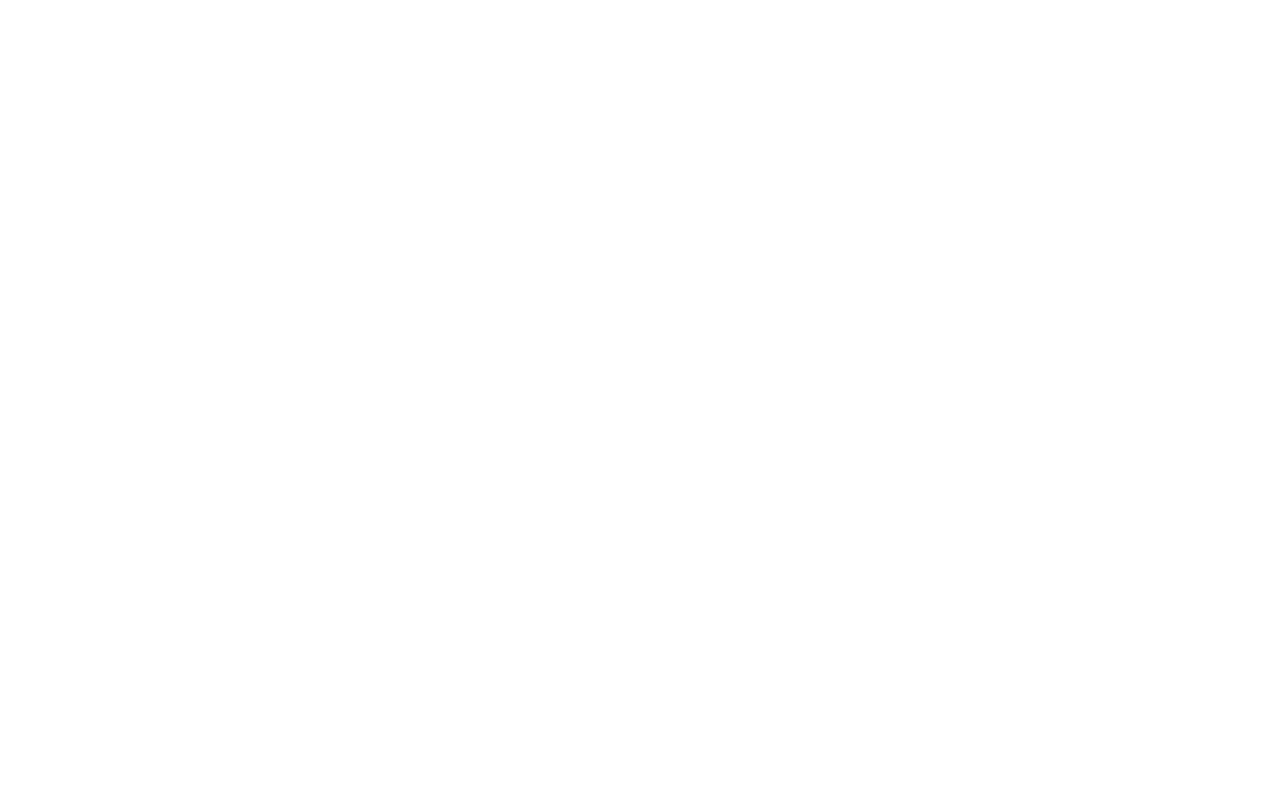
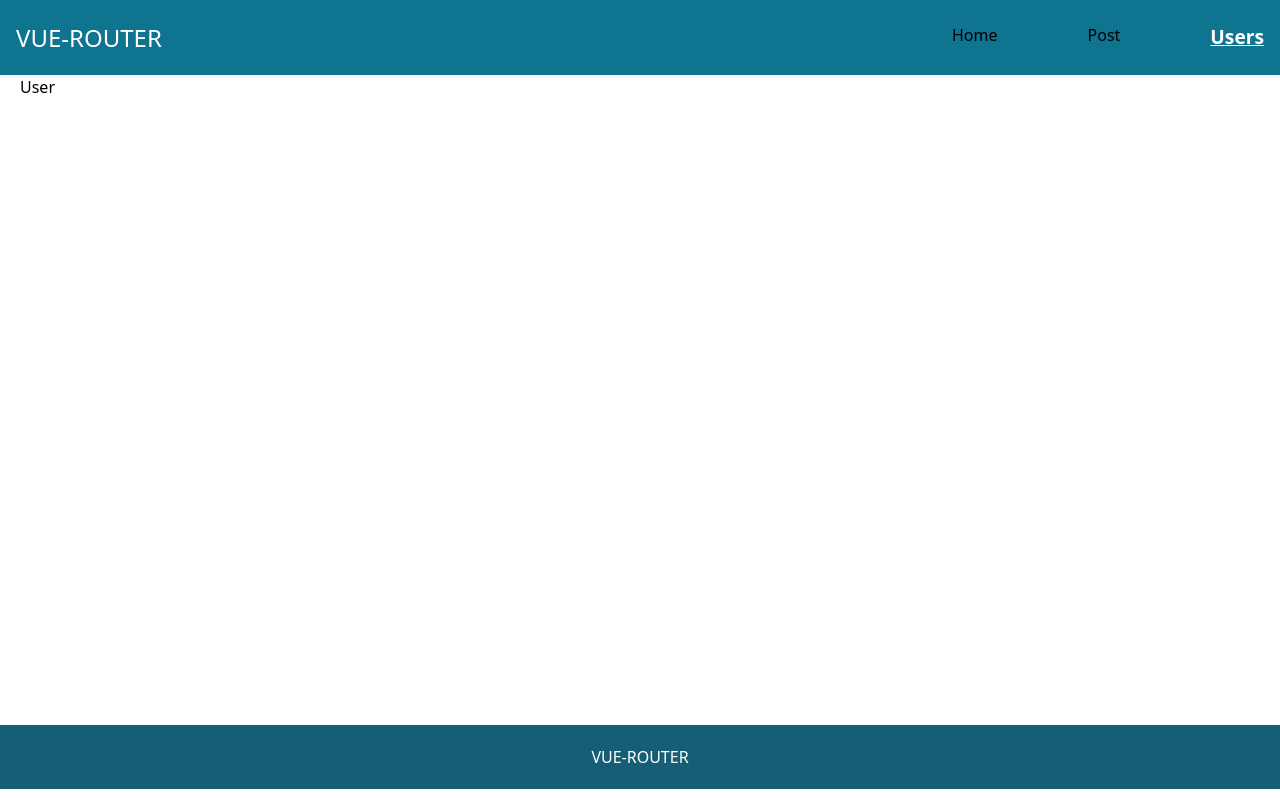
Before and after one commit to abdulazizv/vuex-state-management, a Vue app: page /user in a window 1280 px wide. Before the commit this address had no page. Built offline with nearby package versions, Linux system fonts and the light colour scheme.

Commit message:
some functions configured

```diff
--- a/src/App.vue
+++ b/src/App.vue
@@ -1,14 +1,43 @@
 <template>
-  <div>
-    <RouterView />
+  <header class="bg-cyan-700">
+    <div class="container mx-auto">
+    <nav class="bg-cyan-700 h-[75px] flex justify-between px-4 items-center">
+      <a href="#" class="text-white text-2xl">VUE-ROUTER</a>
+      <ul class="flex w-3/12 justify-between">
+        <li><RouterLink to="/">Home</RouterLink></li>
+        <li><RouterLink to="/post">Post</RouterLink></li>
+        <li><RouterLink to="/user">Users</RouterLink></li>
+      </ul>
+    </nav>
   </div>
+  </header>
+  <main>
+    <section class="main">
+      <div class="container mx-auto px-5">
+          <RouterView />
+      </div>
+    </section>
+  </main>
+  <footer class="bg-cyan-800 text-white p-5 text-center">
+    <div class="container mx-auto">
+      VUE-ROUTER
+    </div>
+  </footer>
 </template>
 <script>
-import { RouterView } from 'vue-router';
+import { RouterView,RouterLink } from 'vue-router';
 export default {
   name:'App'
 }
 </script>
 <style lang="css">
-
+  .router-link-active {
+    font-weight: bold;
+    text-decoration: underline;
+    color:white;
+    font-size: larger;
+  }
+  .main {
+    min-height: calc(100vh - 75px - 75px);
+  }
 </style>
--- a/src/router/index.js
+++ b/src/router/index.js
@@ -1,13 +1,24 @@
 import { createRouter, createWebHistory } from "vue-router";
 import Home from '../views/Home.vue';
-
+import Post from '../views/Post.vue';
+import User from '../views/User.vue'
 const router = createRouter({
   history: createWebHistory(import.meta.env.BASE_URL),
   routes:[
     {
-      paht:'/',
+      path:'/',
       name:'home',
       component:Home
+    },
+    {
+      path:'/post',
+      name:'post',
+      component:Post
+    },
+    {
+      path:'/user',
+      name:'user',
+      component:User
     }
   ]
 })
--- /dev/null
+++ b/src/views/Post.vue
@@ -0,0 +1,13 @@
+<template>
+    <div>
+        <h1>Post</h1>
+    </div>
+</template>
+<script>
+export default {
+    name:'post'
+}
+</script>
+<style lang="">
+
+</style>
--- /dev/null
+++ b/src/views/User.vue
@@ -0,0 +1,13 @@
+<template>
+    <div>
+        <h1>User</h1>
+    </div>
+</template>
+<script>
+export default {
+    name:'user'
+}
+</script>
+<style lang="">
+
+</style>
```
